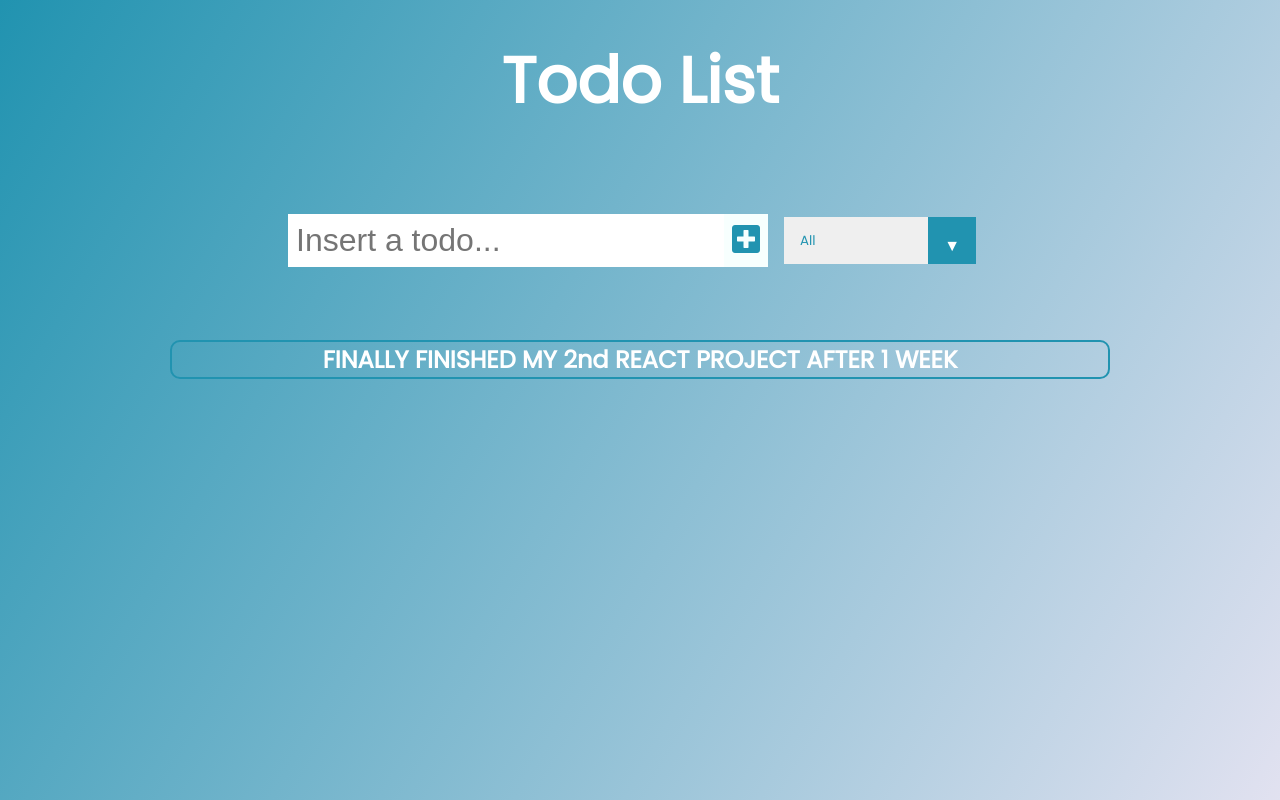
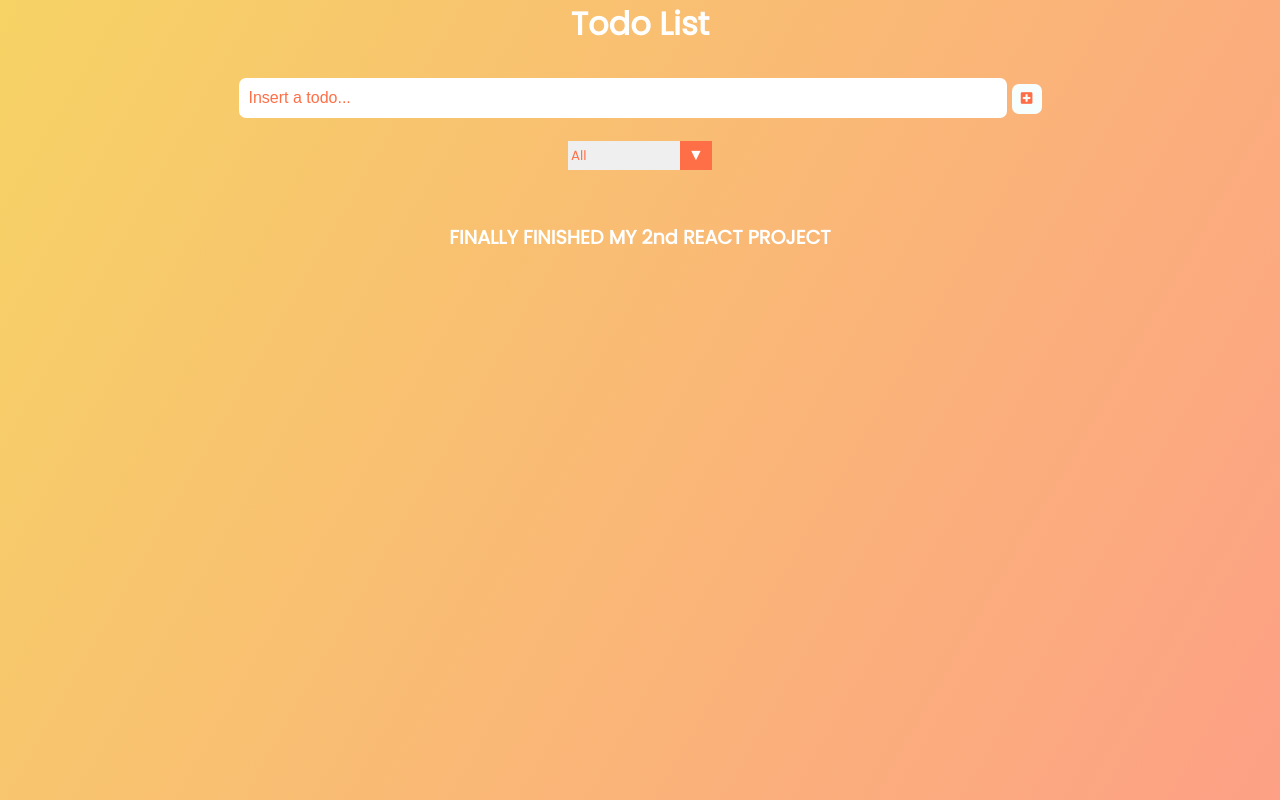
Before and after one commit to FrankLucky1/TodoList, a React (Create React App) app: page / in a window 1280 px wide. Built offline with nearby package versions, Linux system fonts and the light colour scheme.

Commit message:
second commit

```diff
--- a/src/App.css
+++ b/src/App.css
@@ -1,145 +1,20 @@
-* {
+*{
   margin: 0;
   padding: 0;
   box-sizing: border-box;
 }
-  body {
-    background-image: linear-gradient(120deg, #2193b0 0%, #dded 100%);
-    color: white;
-    font-family: "Poppins", sans-serif;
-    min-height: 100vh;
+.App{
+  width: 100%;
 }
 .subtitle{
+  margin: auto;
+  width: 70%;
+  font-size: 1.2rem;
   text-align: center;
-    margin: 20px 170px;
-    border: #2193b0 solid 2px;
-    border-radius: 10px;
 }
-  header {
-    font-size: 2rem;
+input:focus,
+select:focus,
+textarea:focus,
+button:focus {
+    outline: none;
 }
-
-  header,
-  form {
-    min-height: 20vh;
-    display: flex;
-    justify-content: center;
-    align-items: center;
-  }
-  form input,
-  form button {
-    padding: 0.5rem;
-    font-size: 2rem;
-    border: none;
-    background: white;
-  }
-  form button {
-    color: #2193b0;
-    background: #f7fffe;
-    cursor: pointer;
-    transition: all 0.3s ease;
-  }
-  form button:hover {
-    background: #2193b0;
-    color: white;
-  }
-  .todo-container {
-    display: flex;
-    justify-content: center;
-    align-items: center;
-  }
-
-  .todo-list {
-    min-width: 30%;
-    list-style: none;
-  }
-
-  .todo {
-    margin: 0.5rem;
-    background: white;
-    font-size: 1.5rem;
-    color: black;
-    display: flex;
-    justify-content: space-between;
-    align-items: center;
-    transition: all 1s ease;
-  }
-  .filter-todo {
-    padding: 1rem;
-  }
-  .todo li {
-    flex: 1;
-  }
-
-  .trash-btn,
-  .complete-btn {
-    background: #2193b0;
-    color: white;
-    border: none;
-    padding: 1rem;
-    cursor: pointer;
-    font-size: 1rem;
-  }
-  .complete-btn {
-    background: rgb(11, 212, 162);
-  }
-  .todo-item {
-    padding: 0rem 0.5rem;
-  }
-
-  .fa-trash,
-  .fa-check {
-    pointer-events: none;
-  }
-
-  .fall {
-    transform: translateY(10rem) rotateZ(20deg);
-    opacity: 0;
-  }
-
-  .completed {
-    text-decoration: line-through;
-    opacity: 0.5;
-  }
-
-  /*CUSTOM SELECTOR */
-  select {
-    -webkit-appearance: none;
-    -moz-appearance: none;
-    -ms-appearance: none;
-    appearance: none;
-    outline: 0;
-    box-shadow: none;
-    border: 0 !important;
-    background-image: none;
-  }
-
-  /* Custom Select */
-  .select {
-    margin: 1rem;
-    position: relative;
-    overflow: hidden;
-  }
-  select {
-    color: #2193b0;
-    font-family: "Poppins", sans-serif;
-    cursor: pointer;
-    width: 12rem;
-  }
-  /* Arrow */
-  .select::after {
-    content: "\25BC";
-    position: absolute;
-    top: 0;
-    right: 0;
-    padding: 1rem;
-    background: #2193b0;
-    cursor: pointer;
-    pointer-events: none;
-  }
-  /* Transition */
-  /*
-  .select:hover::after {
-    transform: scale(1.5);
-  }
-  */
--- a/src/App.js
+++ b/src/App.js
@@ -1,8 +1,8 @@
 import React, {useState, useEffect} from "react";
 import './App.css';
 //importing components
-import Form from "./component/form"
-import TodoList from "./component/todoList";
+import Form from "./component/Form/form"
+import TodoList from "./component/Todolist/todoList";
 
 function App() {
   //state declaration
@@ -15,6 +15,10 @@ function App() {
 //functions
 
  //use Effect
+ useEffect(()=>{
+   getLocalTodos();
+ },[]);
+
  useEffect(()=>{
   const itemSort = ()=>{
     switch(filteredTodos) {
@@ -29,13 +33,25 @@ function App() {
           break;
      }
   };
-
-  itemSort()
+   saveTodoLocal();
+  itemSort();
   }, [todos, filteredTodos]);
 
+  const saveTodoLocal= () => {
 
+        localStorage.setItem("todos",JSON.stringify(todos));
 
+  };
 
+  const getLocalTodos=()=>{
+    if(
+      localStorage.getItem("todo")=== null) {
+        localStorage.setItem("todos",JSON.stringify([]));
+      } else{
+        let todoLocal= JSON.parse(localStorage.getItem("todos"))
+        setTodos(todoLocal)
+      }
+  };
 
 
   return (
@@ -55,7 +71,7 @@ function App() {
       <TodoList sortedItems={sortedItems}  setTodos={setTodos} todos={todos}  />
 
 
-      <h2 className="subtitle">FINALLY FINISHED MY 2nd REACT PROJECT AFTER 1 WEEK</h2>
+      <h2 className="subtitle">FINALLY FINISHED MY 2nd REACT PROJECT</h2>
     </div>
   );
 }
--- /dev/null
+++ b/src/component/Form/form.css
@@ -0,0 +1,79 @@
+.formGroup{
+    height: 15vh;
+    margin-top: 30px;
+    margin-bottom: 15px;
+}
+input{
+    width: 60%;
+    padding: 20px 10px;
+    height: 20px;
+    border-radius: 7px;
+    border: none;
+    font-size: 1rem;
+}
+::placeholder{
+    color: #ff6f47;
+}
+
+form button {
+    color: #ff6f47;
+    background: #f7fffe;
+    cursor: pointer;
+    transition: all 0.3s ease;
+  }
+  form button:hover {
+    color: white;
+    background: #ff6f47;
+  }
+button{
+    width: 30px;
+    padding: 3px 3px;
+    height: 30px;
+    border-radius: 7px;
+    border: none;
+    margin-left: 5px;
+
+}
+select{
+    height: 29px;
+    margin-top: 15px;
+    padding: 0px 3px;
+    border: none;
+}
+select {
+    -webkit-appearance: none;
+    -moz-appearance: none;
+    -ms-appearance: none;
+    appearance: none;
+    outline: 0;
+    box-shadow: none;
+    border: 0 !important;
+    background-image: none;
+  }
+  /* Custom Select */
+.select {
+    margin: .5rem;
+    position: relative;
+    overflow: hidden;
+  }
+  select {
+    color: #ff6f47;
+    font-family: "Poppins", sans-serif;
+    cursor: pointer;
+    width: 7rem;
+  }
+
+  /* Arrow */
+  .select::after {
+    content: "\25BC";
+    background: #ff6f47;
+    margin-top: 15px;
+    padding: 2px 8px 5px 8px;
+
+  }
+  /* Transition */
+  /*
+  .select:hover::after {
+    transform: scale(1.5);
+  }
+  */
--- /dev/null
+++ b/src/component/Form/form.js
@@ -0,0 +1,59 @@
+import React from"react";
+import "./form.css"
+
+const Form = ({ setFilteredTodos, setInputText, inputText, todos, setTodos }) => {
+    const inputHandler = (e)=>{
+
+            console.log(e.target.value);
+            setInputText(e.target.value);
+
+    };
+    const Submit = (e) => {
+        e.preventDefault();
+
+        setTodos([...todos,
+            {text: inputText, completed: false, id: Math.random()*1000}]);
+
+        setInputText('')
+    };
+     const filter=(e)=>{
+         //console.log(e.target.value)
+         setFilteredTodos(e.target.value)
+     }
+
+
+    return (
+
+        <form className="formGroup">
+            <div className="formSection">
+                <input
+                onChange={inputHandler}
+                value={inputText}
+                type="text"
+                placeholder="Insert a todo..."
+                className = "todo-input"
+
+                />
+
+                    <button
+                    onClick={Submit}
+                    className="todo-button"
+                    type="submit">
+                        <i className="fas fa-plus-square">
+                        </i>
+                    </button>
+
+                <div className="select">
+                    <select onChange={filter} name="todos" className="filter-todo">
+                        <option value="All">All</option>
+                        <option value="Completed">Completed</option>
+                        <option value="unCompleted">Uncompleted</option>
+                    </select>
+
+                </div>
+            </div>
+        </form>
+
+    );
+}
+export default Form;
--- /dev/null
+++ b/src/component/Todo/todo.css
@@ -0,0 +1,51 @@
+.todo {
+        margin: 0.5rem;
+        background: white;
+        font-size: 1.5rem;
+        color: black;
+        display: flex;
+        border-radius: 5px;
+        transition: all 1s ease;
+      }
+
+.todo{
+    display: flex;
+    flex-direction: column;
+    padding: 5px;
+
+      }
+li{
+    list-style: none;
+    font-size: 1rem;
+}
+.fall {
+    transform: translateY(10rem) rotateZ(20deg);
+    opacity: 0;
+  }
+
+.trash-btn,
+.complete-btn {
+  background: #ff6f47;
+  color: white;
+  border: none;
+  padding: 0.5rem;
+  cursor: pointer;
+  font-size: 1rem;
+  transition: all 1s ease;
+}
+.complete-btn {
+    background: rgb(11, 212, 162);
+  }
+
+.completed {
+    text-decoration: line-through;
+    opacity: 0.5;
+  }
+
+@media all and (max-width: 500px){
+    .todo{
+        border: 2px solid #999;
+    }
+
+
+}
--- a/src/component/todo.js
+++ b/src/component/Todo/todo.js
@@ -1,8 +1,14 @@
-import React from "react";
+import React, {useState} from "react";
+import "./todo.css"
 
 const Todo = ({text, todoContent,todos,setTodos})=>{
+
+    const [fall, setFall] = useState(false)
+
     const deleteHandler = () => {
         setTodos(todos.filter((el) => el.id !== todoContent.id));
+        console.log(fall)
+
         };
 
     const completedHandler = ()=>{
@@ -19,14 +25,16 @@ const Todo = ({text, todoContent,todos,setTodos})=>{
     };
 
     return(
-        <div className= "todo">
+        <div className={`todo ${fall ? "": ""}`}>
             <li className={`todo-item ${todoContent.completed ? "completed" : ""}`}>{text}</li>
+           <div>
             <button onClick={completedHandler} className="complete-btn">
                 <i className="fas fa-check"></i>
             </button>
             <button onClick={deleteHandler} className="trash-btn">
                 <i className="fas fa-trash"></i>
             </button>
+            </div>
         </div>
     )
 }
--- a/src/component/todoList.js
+++ b/src/component/Todolist/todoList.js
@@ -1,5 +1,6 @@
 import React from "react";
-import Todo from "./todo";
+import Todo from "../Todo/todo";
+import "./todolist.css"
 
 const TodoList = ({todos,setTodos, sortedItems}) => {
 
--- /dev/null
+++ b/src/component/Todolist/todolist.css
@@ -0,0 +1,27 @@
+.todo-list{
+    display: grid;
+    grid-template-columns: repeat(4, 1fr);
+    margin: auto;
+    grid-gap: 2rem ;
+    margin-bottom: 10px;
+
+}
+
+
+@media all and (max-width: 500px){
+    .todo-list{
+        grid-template-columns: 1fr 1fr;
+        margin: auto;
+        margin-right: 70px;
+        grid-gap: 2rem ;
+        margin-bottom: 10px;
+
+    }
+    .todo-container{
+        margin: auto;
+        display: flex;
+        justify-content: center;
+        align-items: center;
+    }
+
+}
--- a/src/component/form.js
+++ /dev/null
@@ -1,53 +0,0 @@
-import React from"react";
-
-const Form = ({ setFilteredTodos, setInputText, inputText, todos, setTodos }) => {
-    const inputHandler = (e)=>{
-
-            console.log(e.target.value);
-            setInputText(e.target.value);
-
-    };
-    const Submit = (e) => {
-        e.preventDefault();
-
-        setTodos([...todos,
-            {text: inputText, completed: false, id: Math.random()*1000}]);
-
-        setInputText('')
-    };
-     const filter=(e)=>{
-         //console.log(e.target.value)
-         setFilteredTodos(e.target.value)
-     }
-
-
-    return (
-
-        <form>
-            <input
-            onChange={inputHandler}
-            value={inputText}
-            type="text"
-            placeholder="Insert a todo..."
-            className = "todo-input" />
-                <button
-                onClick={Submit}
-                className="todo-button"
-                type="submit">
-                    <i className="fas fa-plus-square">
-                    </i>
-                </button>
-
-            <div className="select">
-                <select onChange={filter} name="todos" className="filter-todo">
-                    <option value="All">All</option>
-                    <option value="Completed">Completed</option>
-                    <option value="unCompleted">Uncompleted</option>
-                </select>
-
-            </div>
-        </form>
-
-    );
-}
-export default Form;
--- a/src/index.css
+++ b/src/index.css
@@ -1,13 +1,28 @@
 body {
   margin: 0;
+  padding: 0px;
+  text-align: center;
   font-family: -apple-system, BlinkMacSystemFont, 'Segoe UI', 'Roboto', 'Oxygen',
     'Ubuntu', 'Cantarell', 'Fira Sans', 'Droid Sans', 'Helvetica Neue',
     sans-serif;
   -webkit-font-smoothing: antialiased;
   -moz-osx-font-smoothing: grayscale;
 }
+body {
+	background-image: linear-gradient(120deg, #f6d365 0%, #fda085 100%);
+	color: white;
+	font-family: "Poppins", sans-serif;
+	min-height: 100vh;
+}
 
-code {
-  font-family: source-code-pro, Menlo, Monaco, Consolas, 'Courier New',
-    monospace;
+@keyframes gradient {
+	0% {
+		background-position: 0% 50%;
+	}
+	50% {
+		background-position: 100% 50%;
+	}
+	100% {
+		background-position: 0% 50%;
+	}
 }
```
Lines whose indentation alone changed are shown as unchanged.
